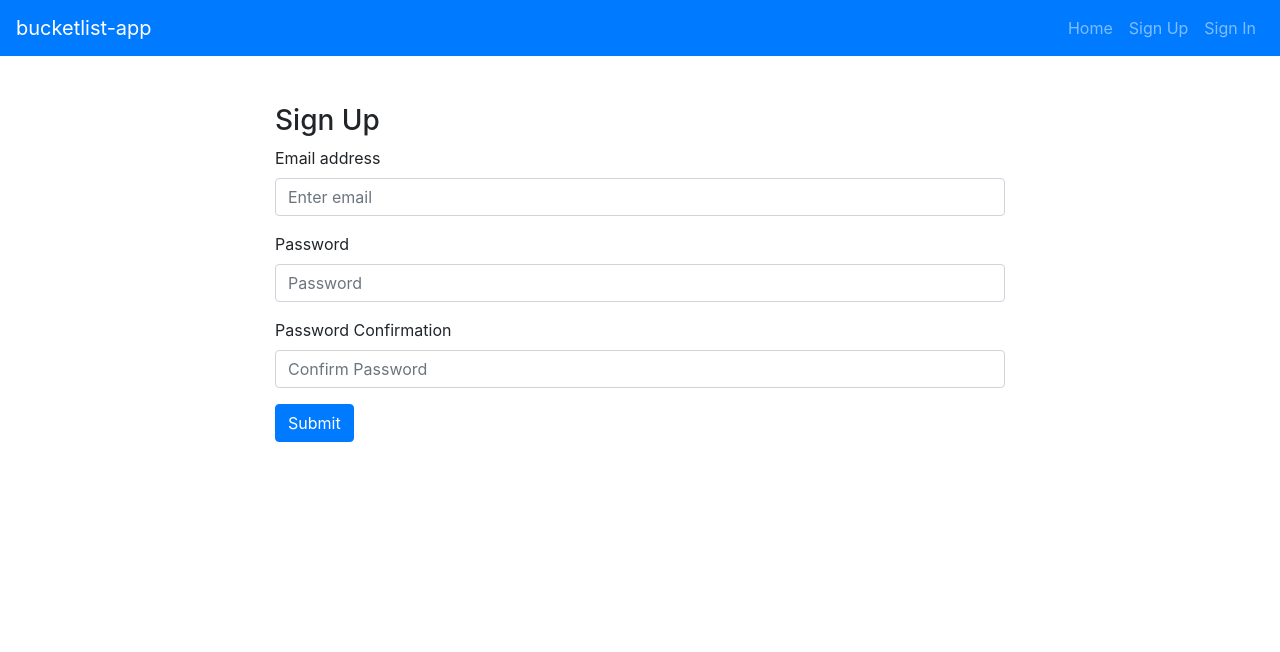
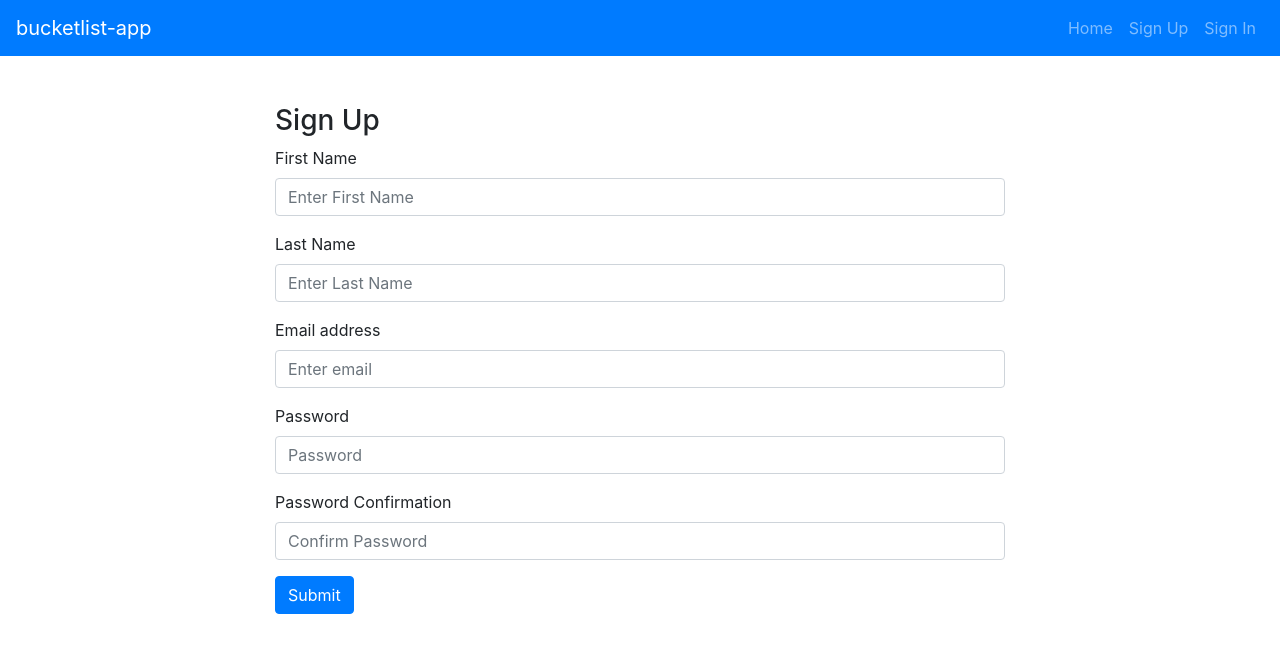
Before and after one commit to SEI-TeamMcFinn/bucketlist-app, a React app: page /#/sign-up in a window 1280 px wide. Shown: the top 652 px of the page. Built offline with nearby package versions, Linux system fonts and the light colour scheme.

Commit message:
Completed User Auth Components
Group code with: @brhukee, @Samuel-Hawkins
Completed user login, logout, change password, and registration

```diff
--- a/src/api/auth.js
+++ b/src/api/auth.js
@@ -7,6 +7,8 @@
     url: apiUrl + '/sign-up',
     data: {
       credentials: {
+        firstName: credentials.firstName,
+        lastName: credentials.lastName,
         email: credentials.email,
         password: credentials.password,
         password_confirmation: credentials.passwordConfirmation
--- a/src/components/App/App.js
+++ b/src/components/App/App.js
@@ -12,7 +12,6 @@
 class App extends Component {
   constructor () {
     super()
-
     this.state = {
       user: null,
       msgAlerts: []
@@ -28,6 +27,7 @@
   }
 
   render () {
+    console.log(this.state.user)
     const { msgAlerts, user } = this.state
 
     return (
--- a/src/components/Header/Header.js
+++ b/src/components/Header/Header.js
@@ -30,7 +30,7 @@
     <Navbar.Toggle aria-controls="basic-navbar-nav" />
     <Navbar.Collapse id="basic-navbar-nav">
       <Nav className="ml-auto">
-        { user && <span className="navbar-text mr-2">Welcome, {user.email}</span>}
+        { user && <span className="navbar-text mr-2">Welcome, {user.firstName}</span>}
         { alwaysOptions }
         { user ? authenticatedOptions : unauthenticatedOptions }
       </Nav>
--- a/src/components/SignIn/SignIn.js
+++ b/src/components/SignIn/SignIn.js
@@ -27,6 +27,7 @@
     const { msgAlert, history, setUser } = this.props
 
     signIn(this.state)
+      // .then(res => console.log('onSignIn: ', res.data.user))
       .then(res => setUser(res.data.user))
       .then(() => msgAlert({
         heading: 'Sign In Success',
--- a/src/components/SignUp/SignUp.js
+++ b/src/components/SignUp/SignUp.js
@@ -12,6 +12,8 @@
     super()
 
     this.state = {
+      firstName: '',
+      lastName: '',
       email: '',
       password: '',
       passwordConfirmation: ''
@@ -37,7 +39,7 @@
       }))
       .then(() => history.push('/'))
       .catch(error => {
-        this.setState({ email: '', password: '', passwordConfirmation: '' })
+        this.setState({ firstName: '', lastName: '', email: '', password: '', passwordConfirmation: '' })
         msgAlert({
           heading: 'Sign Up Failed with error: ' + error.message,
           message: messages.signUpFailure,
@@ -47,13 +49,35 @@
   }
 
   render () {
-    const { email, password, passwordConfirmation } = this.state
+    const { firstName, lastName, email, password, passwordConfirmation } = this.state
 
     return (
       <div className="row">
         <div className="col-sm-10 col-md-8 mx-auto mt-5">
           <h3>Sign Up</h3>
           <Form onSubmit={this.onSignUp}>
+            <Form.Group controlId="firstName">
+              <Form.Label>First Name</Form.Label>
+              <Form.Control
+                required
+                type="text"
+                name="firstName"
+                value={firstName}
+                placeholder="Enter First Name"
+                onChange={this.handleChange}
+              />
+            </Form.Group>
+            <Form.Group controlId="lastName">
+              <Form.Label>Last Name</Form.Label>
+              <Form.Control
+                required
+                type="text"
+                name="lastName"
+                value={lastName}
+                placeholder="Enter Last Name"
+                onChange={this.handleChange}
+              />
+            </Form.Group>
             <Form.Group controlId="email">
               <Form.Label>Email address</Form.Label>
               <Form.Control
```
